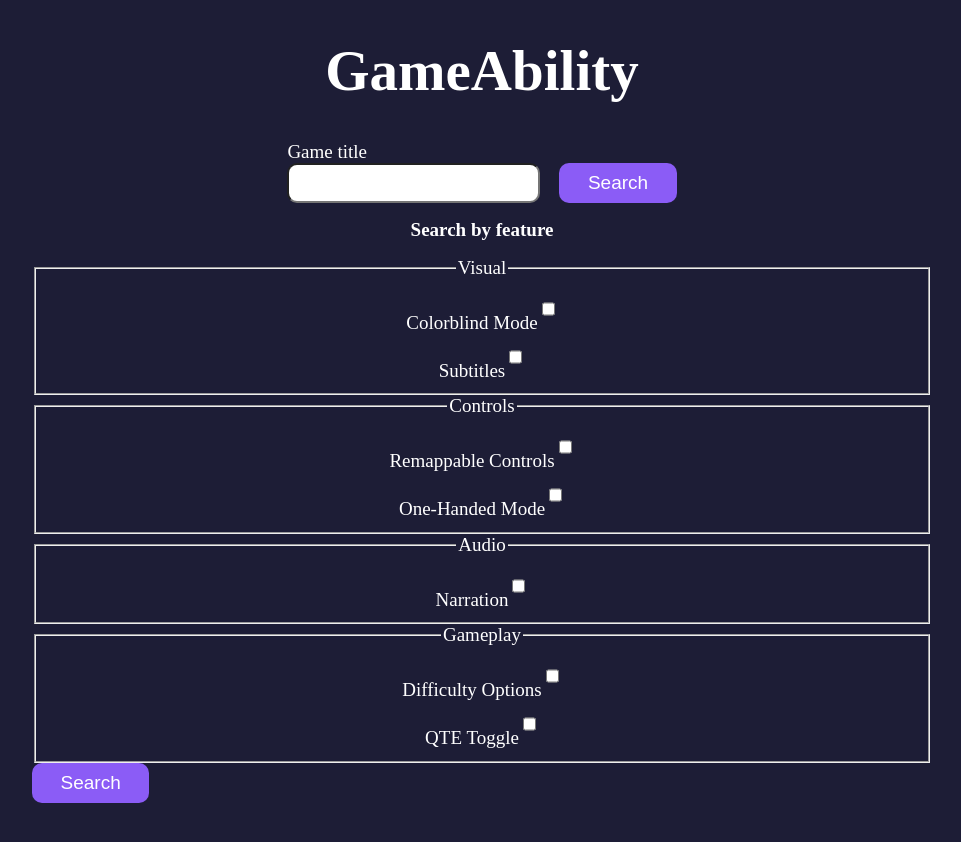
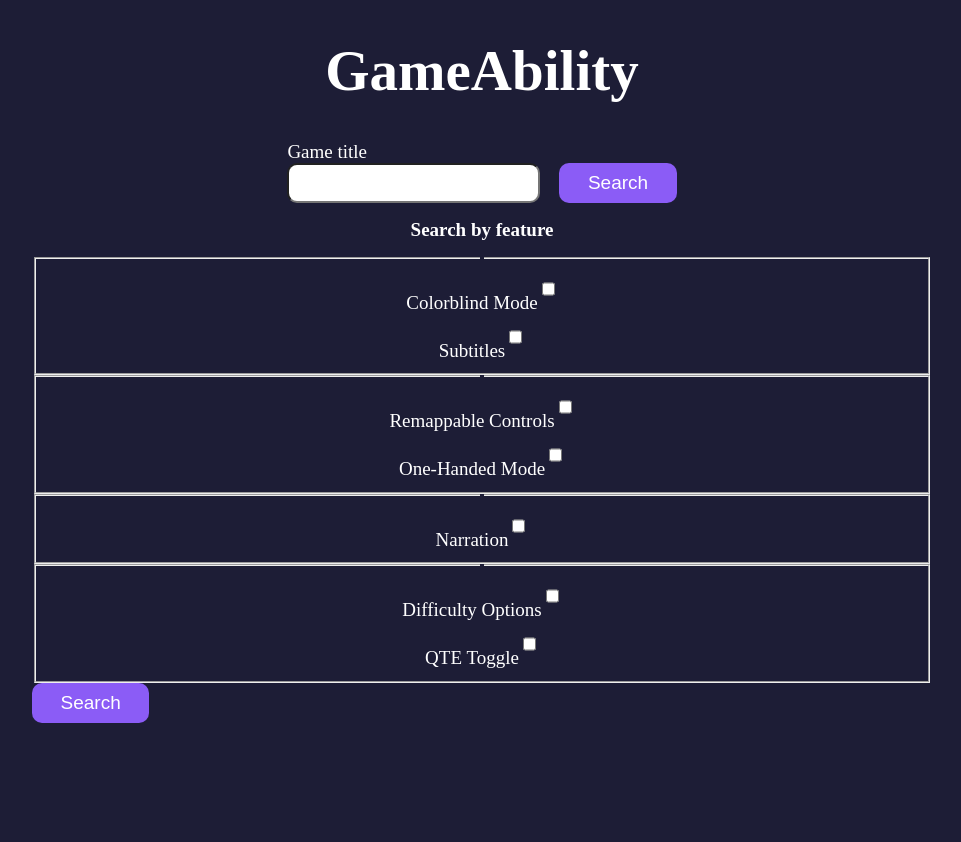
Before and after one commit to Fenwick17/GameAbility, a React (Vite) app: page / in a window 1280 px wide. Shown: the top 842 px of the page, without its empty margins (158-1119 px from the left). Built offline with nearby package versions, Linux system fonts and the light colour scheme; no server answers.

Commit message:
Adding function to find game based on filters

```diff
--- a/src/App.tsx
+++ b/src/App.tsx
@@ -1,6 +1,6 @@
 import { useState } from 'react';
 import './App.css';
-import { accessibilityFilters } from './data/accessibilityFilters';
+import { dataAccessibilityFilters } from './data/dataAccessibilityFilters';
 import SearchBar from './components/SearchBar/SearchBar';
 import GameList from './components/GameList/GameList';
 import SearchByAccessibilityFeature from './components/SearchByAccessibilityFeature/SearchByAccessibilityFeature';
@@ -13,6 +13,7 @@ function App() {
   const [noResults, setNoResults] = useState(false);
   const [isLoading, setIsLoading] = useState(false);
   const [error, setError] = useState<string | null>(null);
+  const [accessibilityFilters, setAccessibilityFilters] = useState([]);
   const API_KEY = import.meta.env.VITE_RAWG_API_KEY;
 
   const handleSearch = async (term: string) => {
@@ -49,7 +50,7 @@ function App() {
               <h1>GameAbility</h1>
               <SearchBar onSearch={handleSearch} />
               <SearchByAccessibilityFeature
-                accessibilityFilters={accessibilityFilters}
+                accessibilityFilters={dataAccessibilityFilters}
               />
               {isLoading && <p>Loading...</p>}
               {error && <p>Error: {error}</p>}
--- a/src/components/SearchByAccessibilityFeature/SearchByAccessibilityFeature.tsx
+++ b/src/components/SearchByAccessibilityFeature/SearchByAccessibilityFeature.tsx
@@ -1,3 +1,5 @@
+import { mockGamesData } from '../../test/mockGamesData';
+
 interface AccessibilityFilter {
   category: string;
   features: {
@@ -14,11 +16,46 @@ interface SearchByFeatureProps {
 const SearchByAccessibilityFeature: React.FC<SearchByFeatureProps> = ({
   accessibilityFilters,
 }) => {
-  console.log(accessibilityFilters);
+  const searchAccessibilityFilters = (e: React.FormEvent) => {
+    e.preventDefault();
+    const formData = new FormData(e.currentTarget as HTMLFormElement);
+    const selectedFilters: { category: string; key: string }[] = [];
+
+    for (const [key, value] of formData.entries()) {
+      const parentCategory = Object.values(accessibilityFilters).find(
+        (category) => category.features.some((feature) => feature.key === key)
+      );
+
+      if (parentCategory) {
+        selectedFilters.push({
+          category: parentCategory.category,
+          key: value,
+        });
+      }
+    }
+    findGamesByFilter(selectedFilters);
+  };
+
+  const findGamesByFilter = (selectedFilters) => {
+    const filteredGames = mockGamesData.filter((game) =>
+      selectedFilters.every((filter) =>
+        game.accessibility.some(
+          (category) =>
+            category.category.toLowerCase() === filter.category.toLowerCase() &&
+            category.features.some(
+              (feature) =>
+                feature.key.toLowerCase() === filter.key.toLowerCase()
+            )
+        )
+      )
+    );
+    return filteredGames;
+  };
+
   return (
     <>
       <h2>Search by feature</h2>
-      <form>
+      <form onSubmit={searchAccessibilityFilters}>
         {Object.entries(accessibilityFilters).map(
           ([categoryKey, categoryData]) => (
             <div key={categoryKey} className="form-group">
@@ -31,6 +68,7 @@ const SearchByAccessibilityFeature: React.FC<SearchByFeatureProps> = ({
                       type="checkbox"
                       name={feature.key}
                       id={feature.key}
+                      value={feature.key}
                     />
                   </div>
                 ))}
--- a/src/data/accessibilityFilters.ts
+++ b/src/data/dataAccessibilityFilters.ts
@@ -1,6 +1,6 @@
-export const accessibilityFilters = {
+export const dataAccessibilityFilters = {
   visual: {
-    label: 'Visual',
+    category: 'Visual',
     features: [
       {
         name: 'Colorblind Mode',
@@ -15,7 +15,7 @@ export const accessibilityFilters = {
     ],
   },
   controls: {
-    label: 'Controls',
+    category: 'Controls',
     features: [
       {
         name: 'Remappable Controls',
@@ -30,7 +30,7 @@ export const accessibilityFilters = {
     ],
   },
   audio: {
-    label: 'Audio',
+    category: 'Audio',
     features: [
       {
         name: 'Narration',
@@ -40,7 +40,7 @@ export const accessibilityFilters = {
     ],
   },
   gameplay: {
-    label: 'Gameplay',
+    category: 'Gameplay',
     features: [
       {
         name: 'Difficulty Options',
```
Also changed, not shown: 1 other file (tests, documents, lock files or other folders).
